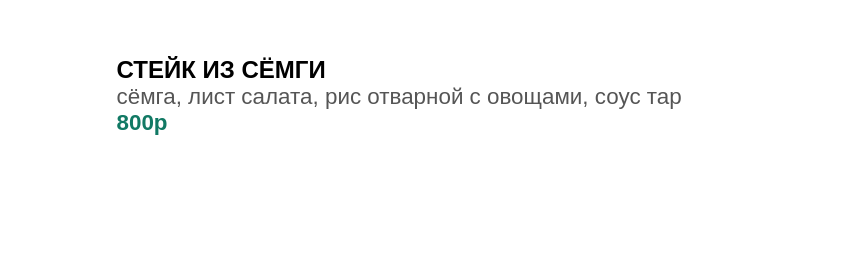
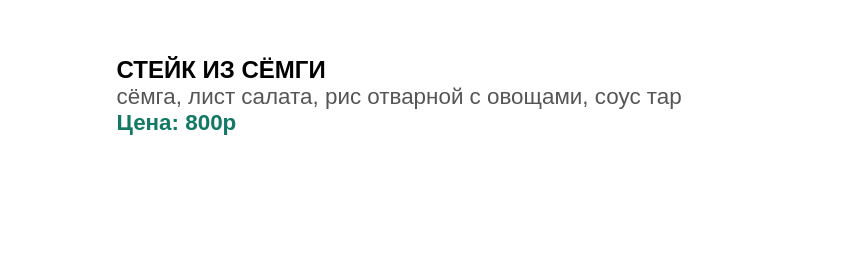
Before and after one commit to zayactuchka/zayactuchka, a plain HTML site: page index.html in a window 1280 px wide. Shown: the part 542-800 px from the top of the page, 414-1280 px from the left. Drawn offline with nearby package versions, Linux system fonts and the light colour scheme; a script that the page names is missing.

Commit message:
Update index.html

```diff
--- a/index.html
+++ b/index.html
@@ -30,7 +30,7 @@
 					<p>
                         сёмга, лист салата, рис отварной с овощами, соус тар
                     </p>
-                    <p class="food-price"> 800р</p>
+                    <p class="food-price">Цена: 800р</p>
                 </div>
             </div>
             <div class="food-menu-item">
```
